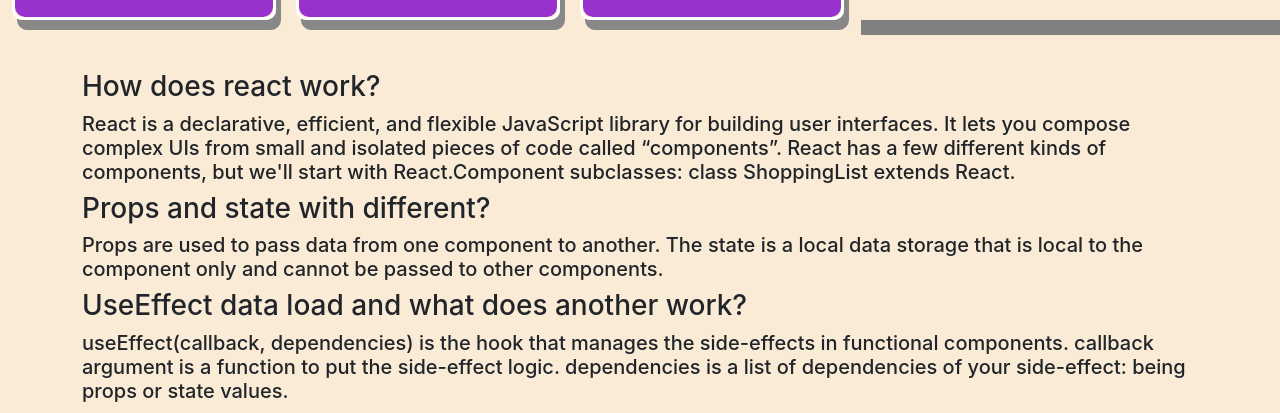
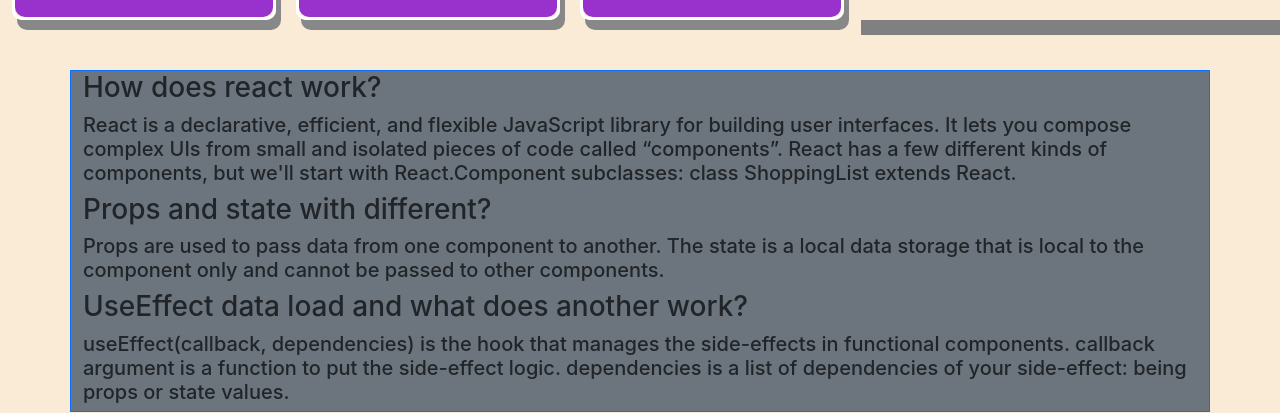
Before and after one commit to aminulhaque98/ultra-active-club-assignment, a React (Create React App) app: page / in a window 1280 px wide. Shown: the part 988-1401 px from the top of the page. Built offline with nearby package versions, Linux system fonts and the light colour scheme.

Commit message:
detils position sticky

```diff
--- a/src/components/card/card.css
+++ b/src/components/card/card.css
@@ -3,6 +3,7 @@
     grid-template-columns: 4fr 1fr;
     margin: 0px;
     margin-bottom: 50px;
+
 }
 
 .activities-container {
@@ -15,14 +16,12 @@
 }
 
 .activities-details {
-    position: sticky;
-    top: 0;
     box-shadow: 5px 15px grey;
 }
 
 .container {
-    /* position: sticky;
-    top: 0; */
+    position: sticky;
+    top: 0;
 }
 
 .personal-info {
--- a/src/components/card/card.js
+++ b/src/components/card/card.js
@@ -37,7 +37,7 @@
 
             </div>
 
-            <div className="activities-details">
+            <div className="activities-details  ">
                 <div className='container'>
                     <div>
                         <img src="/public/aminul.png" alt="" />
--- a/src/components/question/Question.js
+++ b/src/components/question/Question.js
@@ -2,7 +2,7 @@
 
 const Question = () => {
     return (
-        <div className='container'>
+        <div className='container bg-secondary border border-primary'>
             <h3>How does react work?</h3>
             <h5>
                 React is a declarative, efficient, and flexible JavaScript library for building user interfaces. It lets you compose complex UIs from small and isolated pieces of code called “components”. React has a few different kinds of components, but we'll start with React.Component subclasses: class ShoppingList extends React.
```
